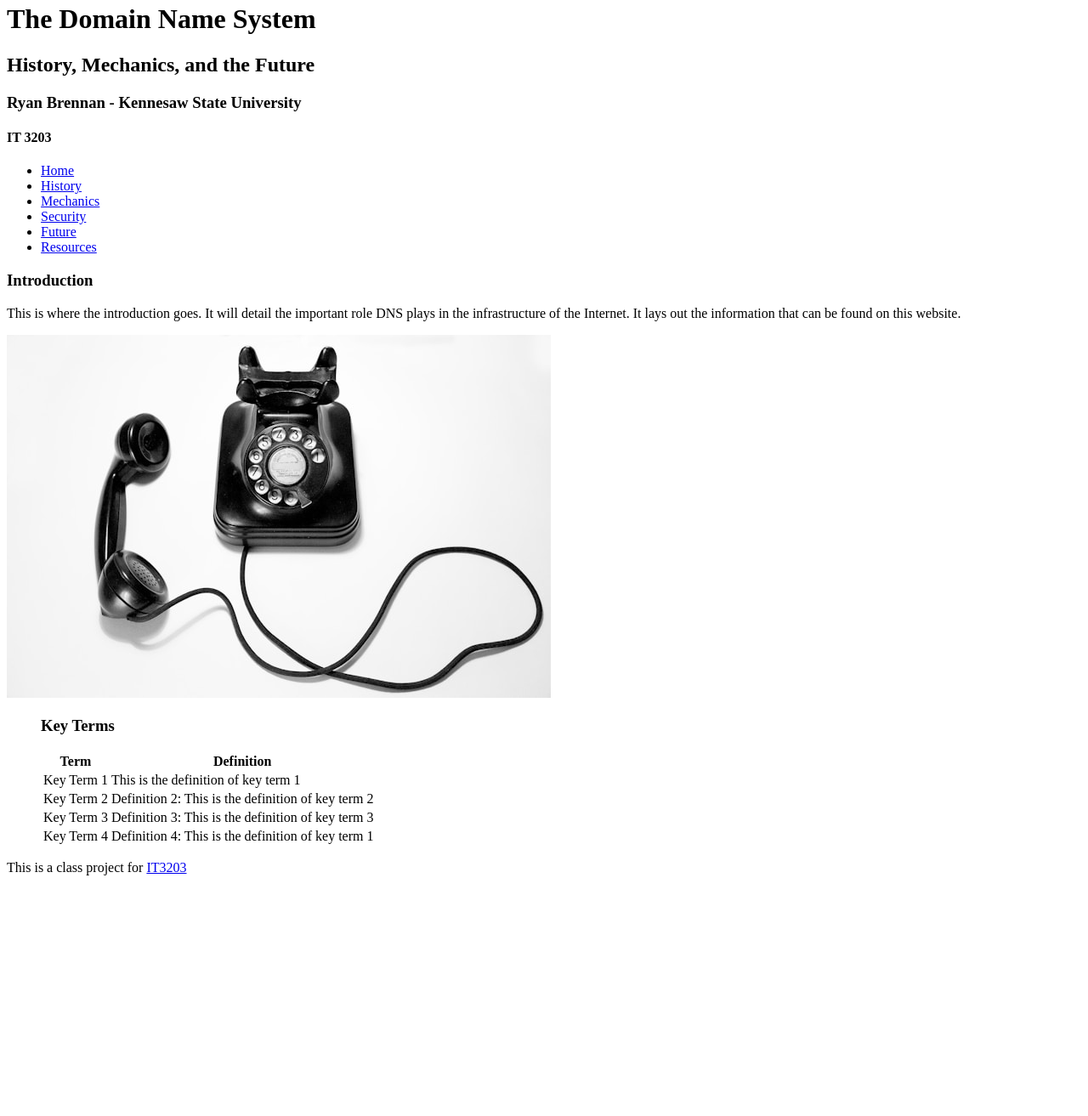
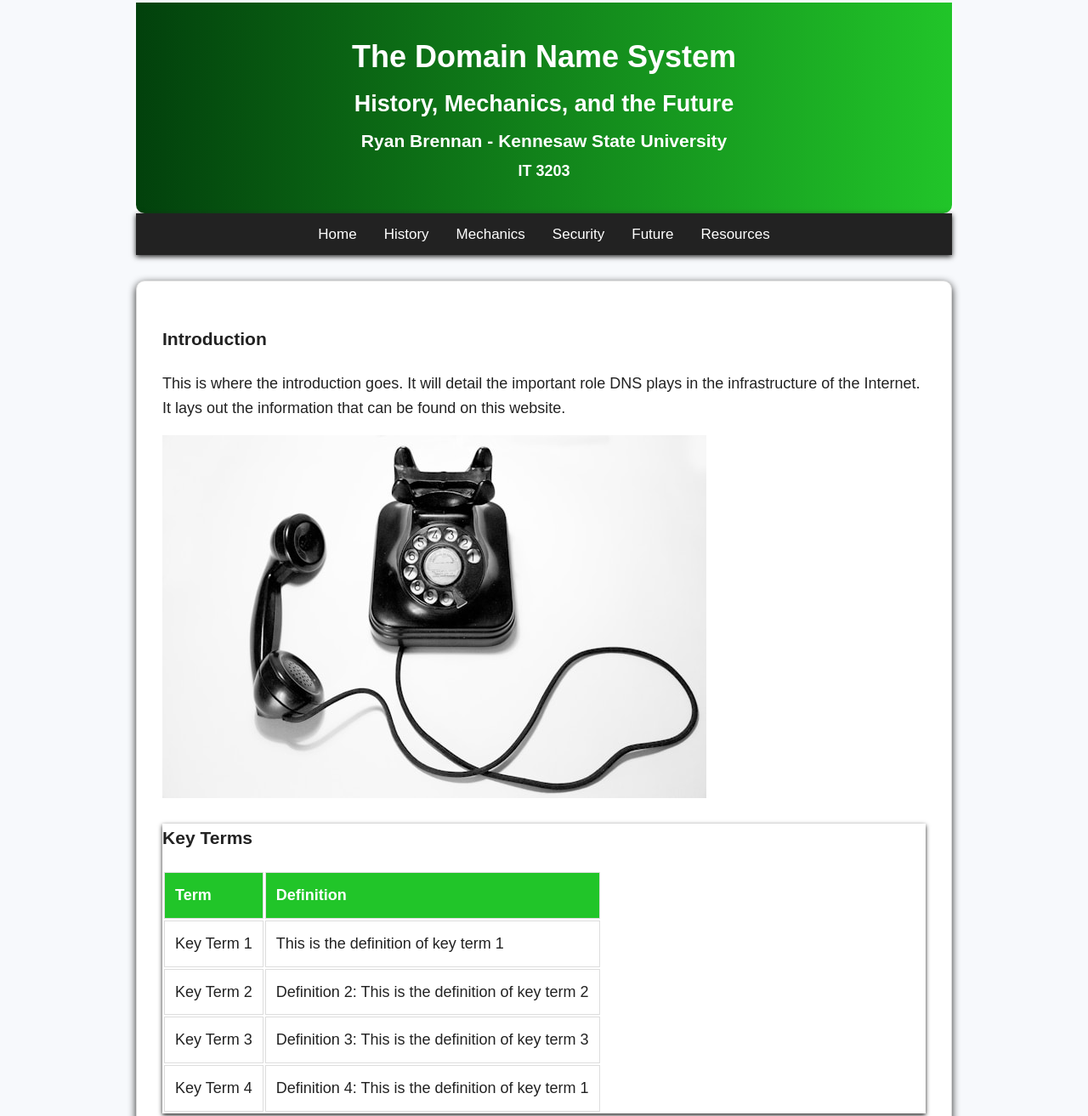
Before and after one commit to IT3203Project/IT3203Project.github.io, a plain HTML site: page index.html in a window 1280 px wide. Shown: the part 17-1330 px from the top of the page at 85% size. Before the commit the page ends 1063 px from the top, so only its background shows below. Drawn offline with Linux system fonts and the light colour scheme.

Commit message:
Copied Project

```diff
--- /dev/null
+++ b/styles.css
@@ -0,0 +1,135 @@
+/* Page Styling */
+* {
+    box-sizing: border-box;
+}
+
+/* Name Selector */
+body {
+    font-family: Arial, sans-serif;
+    margin: 0;
+    padding: 0;
+    background: #f7f9fc;
+    color: #222;
+    font-size: 18px;
+    line-height: 1.6;
+}
+
+/* Container */
+.container {
+    max-width: 1000px;
+    margin: 0 auto;
+    padding: 20px;
+}
+
+/* Header Styling */
+header {
+    background: linear-gradient(to right, #02410c, #21c529);
+    color: white;
+    text-align: center;
+    padding: 30px 20px;
+    border-radius: 0 0 10px 10px;
+    box-shadow: 0 4px 8px;
+}
+
+header h1,
+header h2,
+header h3,
+header h4 {
+    color: white;
+    margin: 5px 0;
+}
+
+
+/* Navigation Bar */
+nav {
+    background-color: #222;
+    display: flex;
+    justify-content: center;
+    padding: 10px 0;
+    box-shadow: 0 2px 6px;
+}
+
+/* Class Selector */
+.menu {
+    display: flex;
+    list-style: none;
+    margin: 0;
+    padding: 0;
+}
+
+.menu a {
+    color: white;
+    text-decoration: none;
+    font-size: 17px;
+    padding: 10px 16px;
+    border-radius: 6px;
+    max-width: 1000px;
+}
+
+/* Create Hover Effects For Links */
+.menu a:hover {
+    background-color: rgba(105, 212, 11, 0.63);
+    color: #fff;
+}
+
+/* Section Styling */
+section {
+    background-color: white;
+    border: 1px solid #ddd;
+    border-radius: 10px;
+    box-shadow: 0 3px 10px;
+    margin: 30px auto;
+    padding: 30px;
+    width: 100%;
+}
+
+/* Keep image within container */
+img {
+    max-width: 100%;
+}
+
+/* Table */
+.table-responsive {
+    width: 100%;
+    margin-bottom: 1.5rem;
+    overflow-x: auto;
+}
+
+/* ID Selector and Table Styling*/
+#terms {
+    width: 100%;
+    border-collapse: collapse;
+    margin: 0;
+    box-shadow: 0 2px 5px;
+}
+
+th, td {
+    border: 1px solid #ddd;
+    padding: 12px;
+    text-align: left;
+}
+
+th {
+    background-color: #21c529;
+    color: white;
+    font-weight: bold;
+}
+
+/* Footer Styling */
+footer {
+    background-color: #21c529;
+    color: white;
+    text-align: center;
+    padding: 20px;
+    margin-top: 50px;
+}
+
+footer a {
+    color: white;
+    text-decoration: none;
+}
+
+footer a:hover {
+    background-color: rgba(26, 57, 5, 0.36);
+    color: #fff;
+}
```
Also changed, not shown: future.html (added, +38 -0 lines), history.html (added, +39 -0 lines), index.html (+1 -0 lines), mechanics.html (added, +38 -0 lines), references.html (added, +41 -0 lines), security.html (added, +39 -0 lines).
